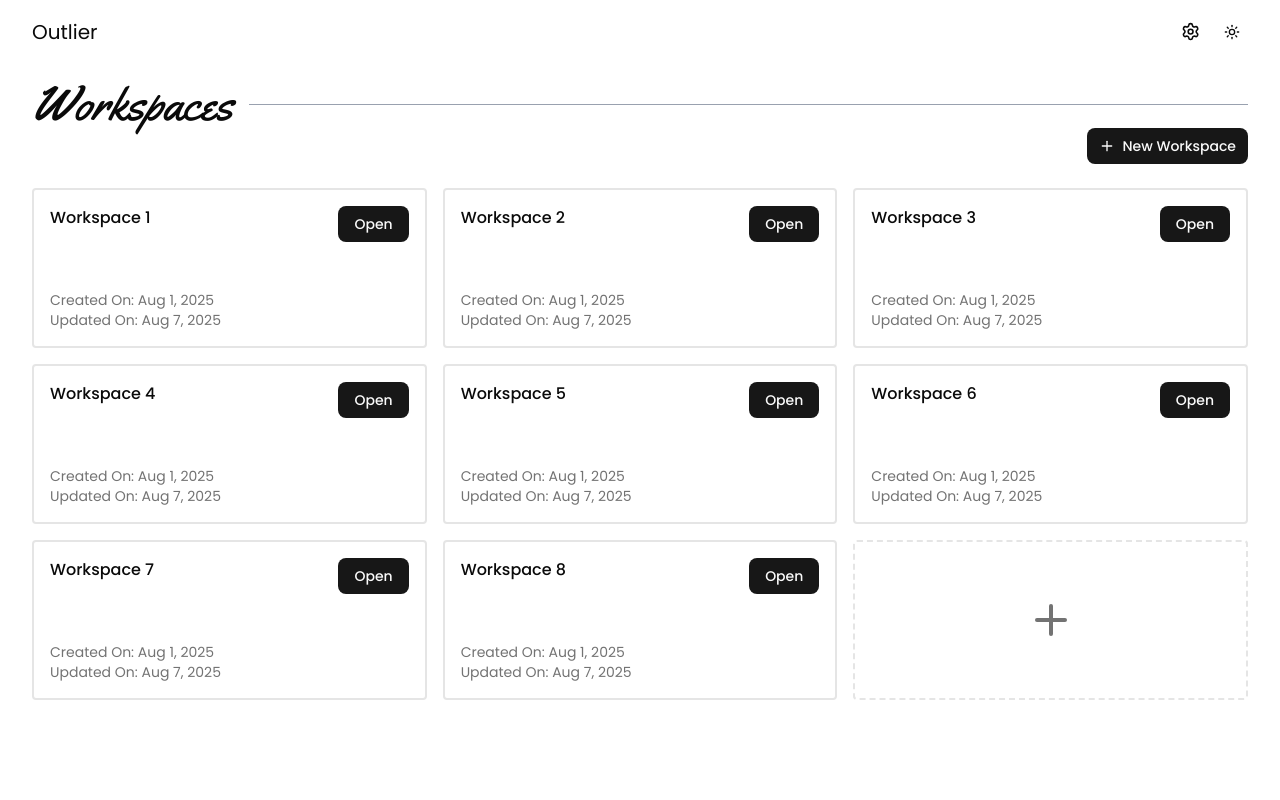
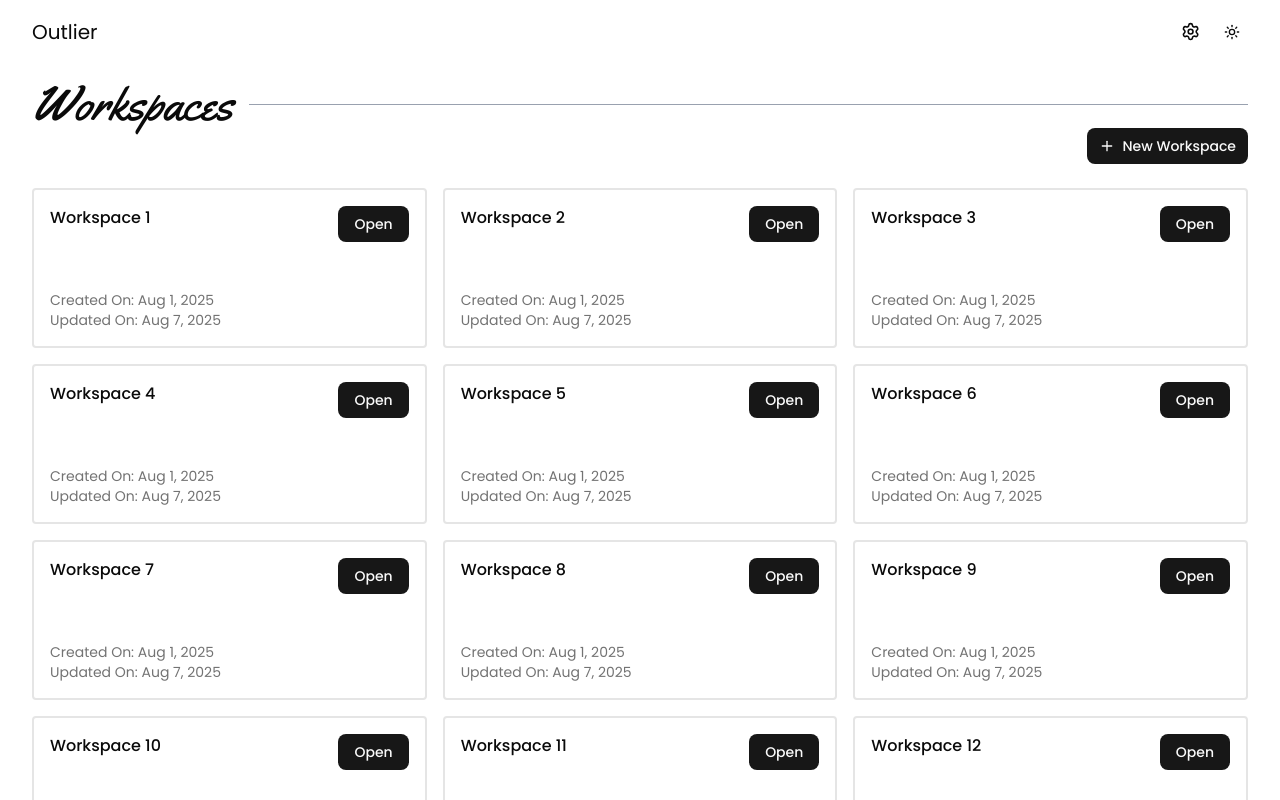
Before and after one commit to happybear-21/outlier, a Next.js app: page / in a window 1280 px wide. Shown: the top 800 px of the page. Built offline with nearby package versions, Linux system fonts and the light colour scheme.

Commit message:
updated: workspace-card component added editor route

```diff
--- a/app/(app)/page.tsx
+++ b/app/(app)/page.tsx
@@ -4,7 +4,8 @@ import { yellowTail } from "@/lib/font"
 import { PlusIcon } from "lucide-react"
 
 export default function Home() {
-  const workspaces = Array.from({ length: 8 }).map((_, index) => ({
+  const workspaces = Array.from({ length: 13 }).map((_, index) => ({
+    id: `${index + 1}`,
     name: `Workspace ${index + 1}`,
     createdAt: "Aug 1, 2025",
     updatedAt: "Aug 7, 2025",
@@ -23,9 +24,10 @@ export default function Home() {
         </Button>
       </div>
       <div className="grid grid-cols-1 md:grid-cols-2 lg:grid-cols-3 gap-4 my-6">
-        {workspaces.map((workspace, index) => (
+        {workspaces.map((workspace) => (
           <WorkspaceCard
-            key={index}
+            key={workspace.id}
+            id={workspace.id}
             name={workspace.name}
             createdAt={workspace.createdAt}
             updatedAt={workspace.updatedAt}
--- /dev/null
+++ b/app/editor/page.tsx
@@ -0,0 +1,14 @@
+'use client';
+
+import { useSearchParams } from 'next/navigation';
+
+export default function Editor() {
+  const searchParams = useSearchParams();
+  const workspaceId = searchParams.get('workspace-id');
+
+  return (
+    <div className='px-4 py-2 md:px-6 md:py-4 lg:px-8 h-[90svh]'>
+      {workspaceId}
+    </div>
+  );
+}
--- a/components/workspace-card.tsx
+++ b/components/workspace-card.tsx
@@ -2,12 +2,14 @@ import { Button } from "./ui/button";
 import Link from "next/link";
 
 interface WorkspaceCardProps {
+  id: string;
   name: string;
   createdAt: string;
   updatedAt: string;
 }
 
 export default function WorkspaceCard({
+  id,
   name,
   createdAt,
   updatedAt,
@@ -17,7 +19,7 @@ export default function WorkspaceCard({
       <div className="flex justify-between items-start mb-2">
         <h1 className="text-md font-medium">{name}</h1>
         <Button asChild>
-          <Link href="/editor">Open</Link>
+          <Link href={`/editor?workspace-id=${id}`}>Open</Link>
         </Button>
       </div>
       <div className="text-sm text-muted-foreground">
```
